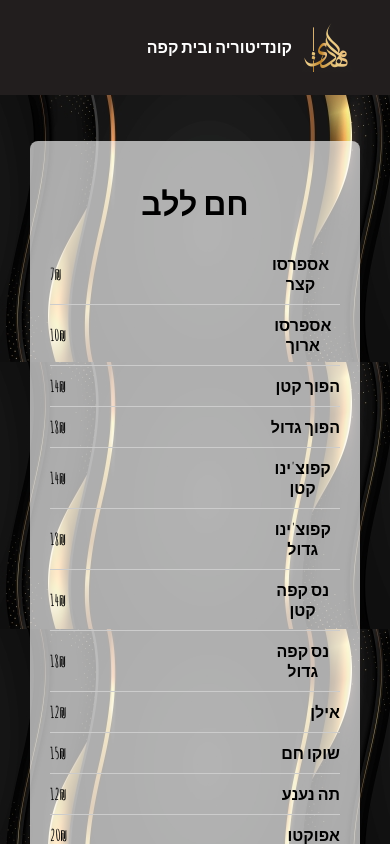
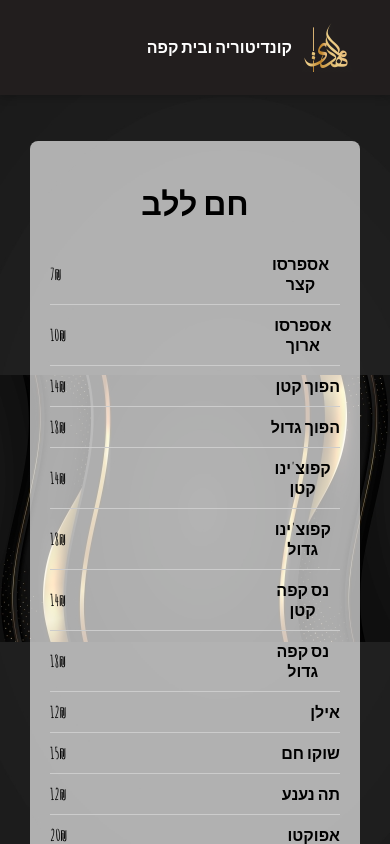
Before and after one commit to RaafatMarzuq/Al-Mahdi-Sweets, a React (Create React App) app: page /coffeeMenu in a window 390 px wide. Shown: the top 844 px of the page. Built offline with nearby package versions, Linux system fonts and the light colour scheme.

Commit message:
adding css

```diff
--- a/src/backgroundStyle.css
+++ b/src/backgroundStyle.css
@@ -21,5 +21,7 @@
     .menu-container {
     background-image: url('../public/images/background2.jpg');
     background-size: auto;
+    background-position: center;
+    background-repeat: no-repeat;
     }
   }
```
